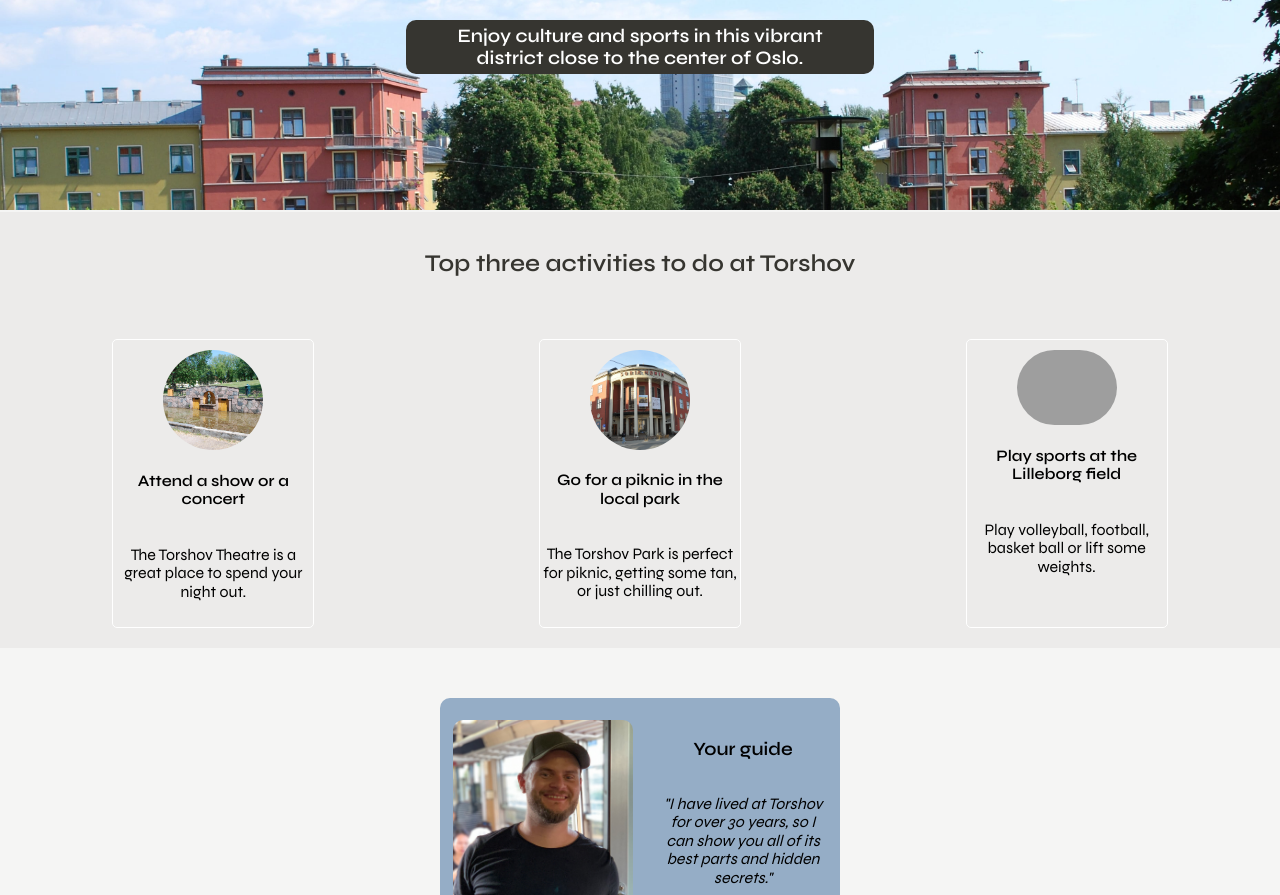
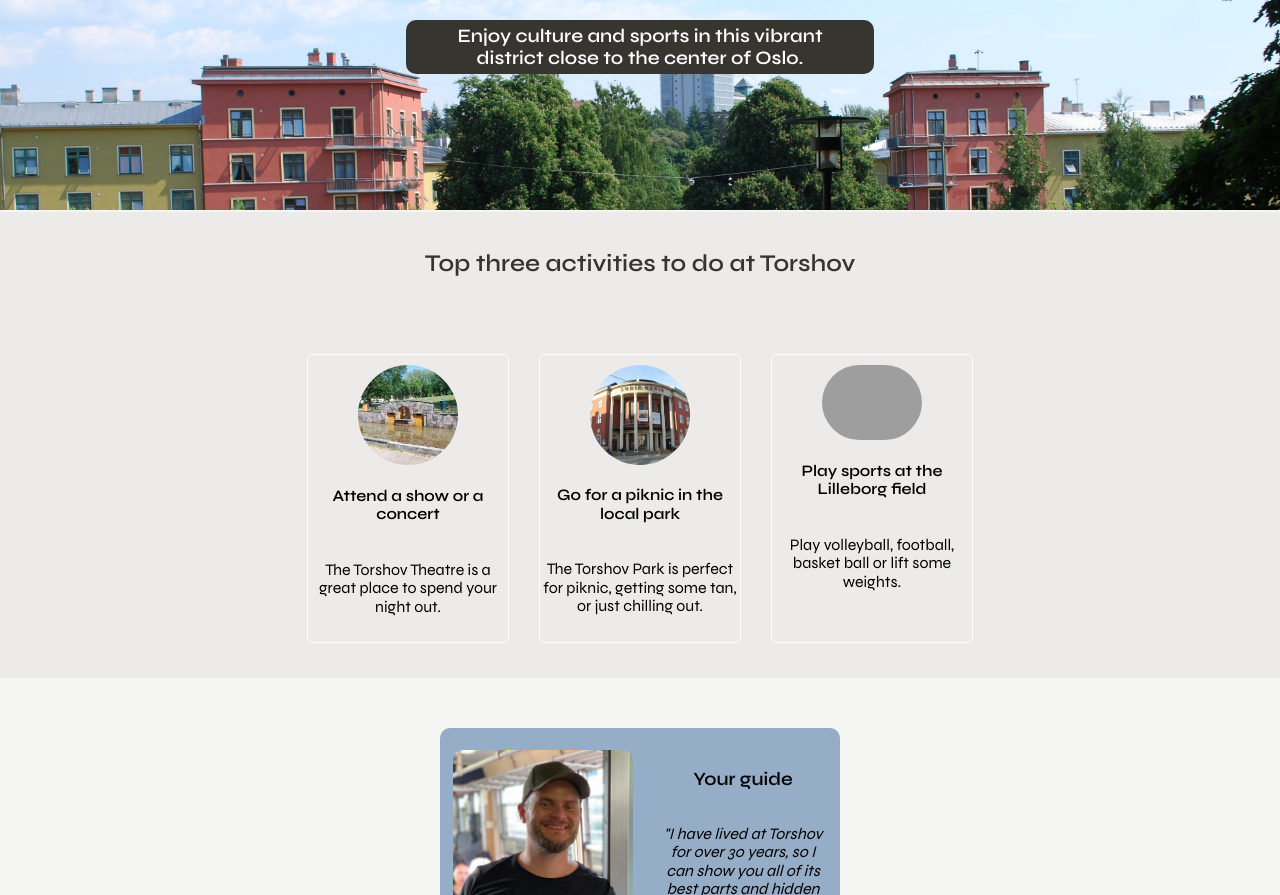
Before and after one commit to abadjier/home-town, a website built with Vite: page index.html in a window 1280 px wide. Shown: the part 205-1100 px from the top of the page. Built offline with nearby package versions, Linux system fonts and the light colour scheme; grey boxes are pictures that could not be loaded.

Commit message:
Correct spacing between activity cards in the activities section.

```diff
--- a/styles.css
+++ b/styles.css
@@ -71,7 +71,7 @@ img {
 
 #activity-list {
     display: flex;
-    justify-content: space-around;
+    justify-content: center;
 }
 
 .activity {
@@ -82,6 +82,7 @@ img {
     border: 1px solid #fff;
     border-radius: 5px;
     padding: 10px 0;
+    margin: 15px;
 }
 
 .activity-img {
```
